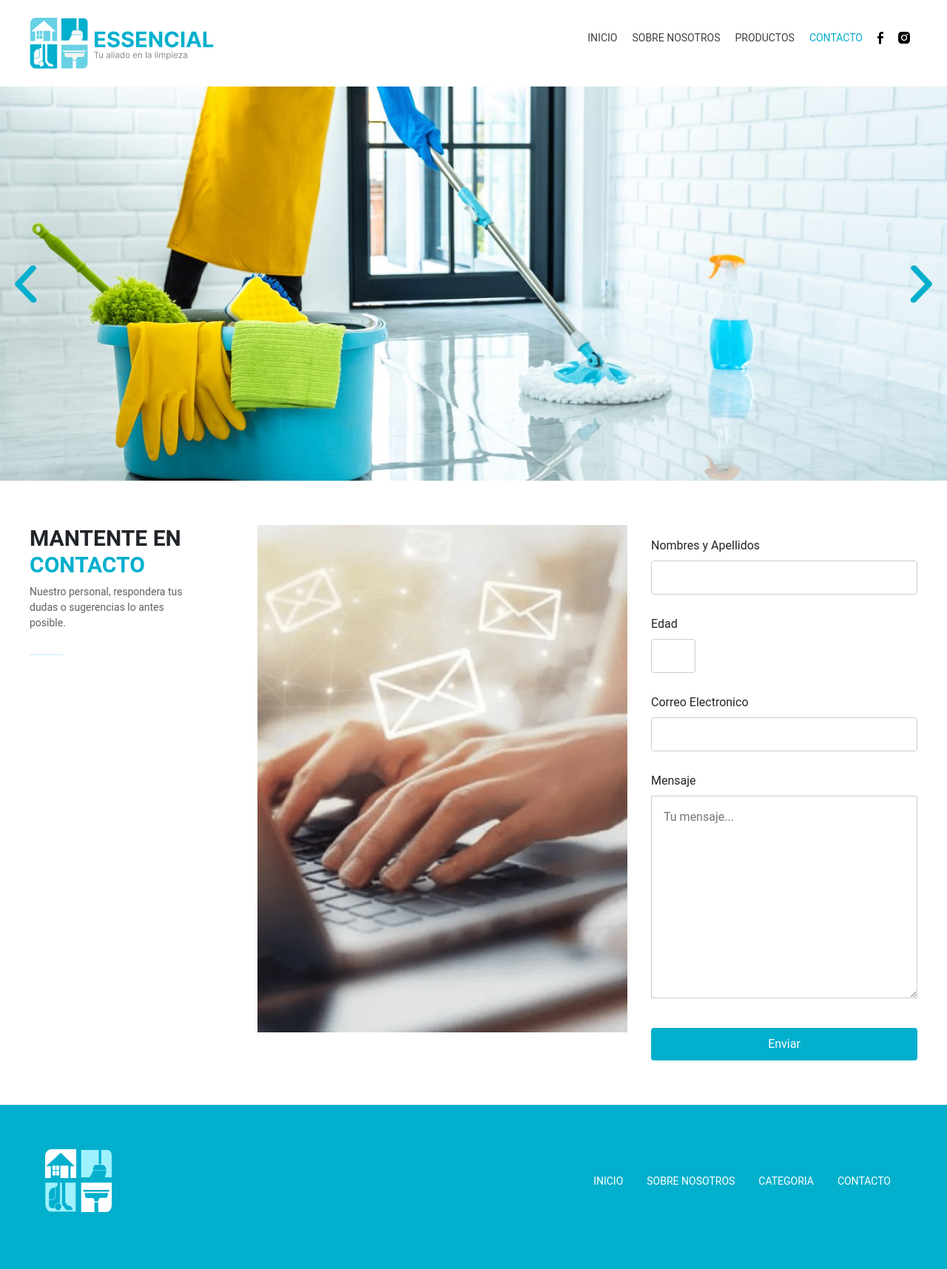
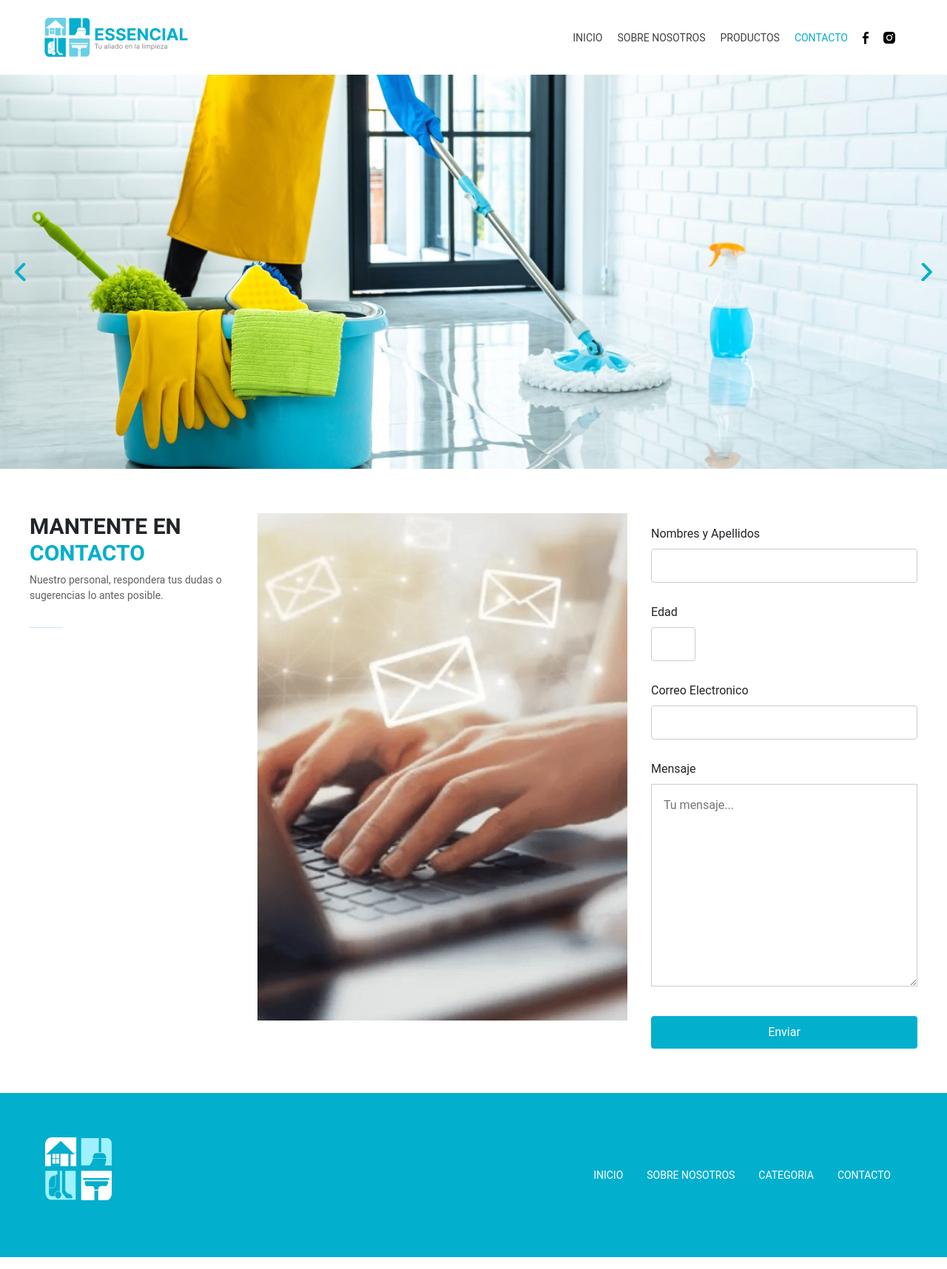
Before and after one commit to rambay/essencial-react, a React (Create React App) app: page /contacto in a window 1280 px wide. Shown: the whole page at 74% size. Built offline with nearby package versions, Linux system fonts and the light colour scheme.

Commit message:
changes breakpoints and fix slider

```diff
--- a/src/App.css
+++ b/src/App.css
@@ -27,7 +27,7 @@ body {
   justify-content: space-between;
   align-items: center;
   background-color: #fff;
-  padding: 20px 0;
+  padding: 20px;
 }
 
 .navBar .logo img {
@@ -41,7 +41,6 @@ body {
 
 .navBar nav ul li {
   list-style: none;
-  margin: 18px 10px;
 }
 
 .navBar nav ul li a {
--- a/src/App.js
+++ b/src/App.js
@@ -4,8 +4,8 @@ import { BrowserRouter as Router, Routes, Route } from "react-router-dom";
 import UserProvider from "./context/ProductProvider";
 
 //Estilos
+import "./App.css";
 import "./Breakpoints.css";
-import "./App.css";
 
 //Pages
 import Home from "./pages/Home";
--- a/src/Breakpoints.css
+++ b/src/Breakpoints.css
@@ -1,16 +1,134 @@
+@media screen and (min-width: 320px) {
   .navBar {
+    flex-direction: column;
+    row-gap: 1em;
+  }
+
+  .productos {
+    flex-direction: column;
+    row-gap: 0;
+  }
+
+  .menuProductos {
+    display: none;
+  }
+
+  .iconSocial {
+    display: none;
+  }
+
+  .search {
+    justify-content: center;
+  }
+
+  .slider__btn img {
+    width: 15px;
+  }
+
+  .titleContent {
+    text-align: center;
+  }
+
+  .titleContent p {
+    max-width: none;
+  }
+
+  .navBar nav ul {
+    flex-direction: column;
+    align-items: center;
+    padding: 0;
+    margin: 0;
+    row-gap: 1.5em;
+  }
+
+  .footer {
+    flex-direction: column;
+    row-gap: 2em;
+  }
+
+  .footer nav ul {
+    flex-direction: column;
+    row-gap: 1.2em;
+    justify-content: center;
+    padding: 0;
+    margin: 0;
+  }
+}
+
+@media screen and (min-width: 768px) {
+  .navBar {
+    flex-direction: row;
+    justify-content: space-between;
     padding: 20px;
+  }
+
+  .navBar nav ul {
+    flex-direction: row;
+    margin-bottom: 0;
+    padding-left: 0;
   }
 
   .navBar .logo img {
     width: 195px;
   }
 
-.iconSocial {
-  display: none;
+  .navBar nav ul li {
+    margin: 18px 16px;
+  }
+
+  .navBar nav ul li a {
+    font-size: 14px;
   }
 
   .productos {
     padding: 20px;
+    display: block;
+  }
+
+  .footer {
+    flex-direction: row;
+  }
+
+  .footer nav ul {
+    flex-direction: row;
+  }
+}
+
+@media screen and (min-width: 1200px) {
+  .navBar {
+    flex-direction: initial;
+    justify-content: space-between;
+  }
+
+  .navBar nav ul {
+    flex-direction: initial;
+  }
+
+  .navBar nav ul li {
+    margin: 18px 10px;
+  }
+
+  .navBar nav ul li a {
+    font-size: 14px;
+  }
+
+  .iconSocial {
     display: initial;
   }
+
+  .titleContent {
+    text-align: left;
+  }
+
+  .menuProductos {
+    display: initial;
+  }
+  .productos {
+    display: flex;
+    flex-direction: row;
+  }
+
+  .search {
+    justify-content: flex-end;
+  }
+}
--- a/src/Componentes/Slider.js
+++ b/src/Componentes/Slider.js
@@ -7,9 +7,13 @@ function Slider() {
     const slider = document.querySelector(".slider");
     slider.insertAdjacentElement("afterbegin", sliderSectionLast.current);
 
-    setInterval(() => {
+    const slide = setInterval(() => {
       Next();
     }, 5000);
+
+    return () => {
+      clearInterval(slide);
+    };
   }, []);
 
   const Next = () => {
```
Lines whose indentation alone changed are shown as unchanged.
